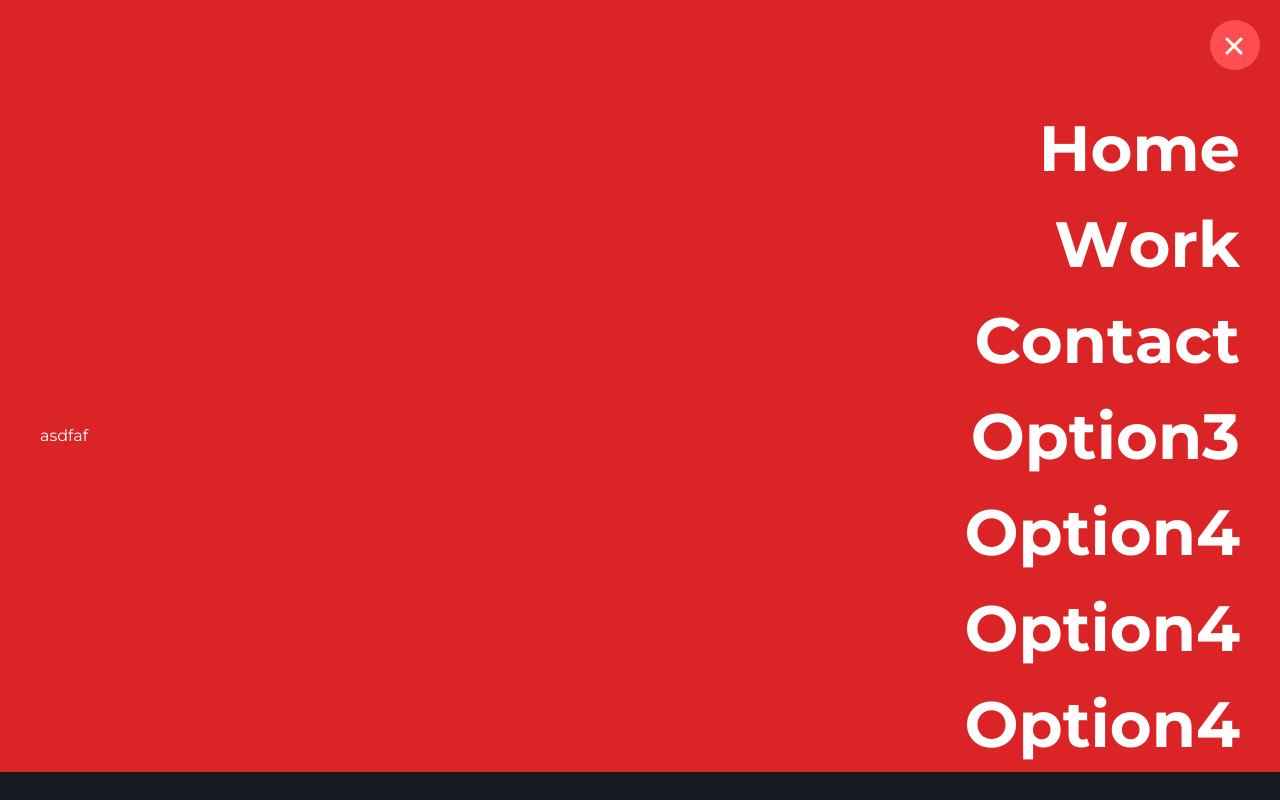
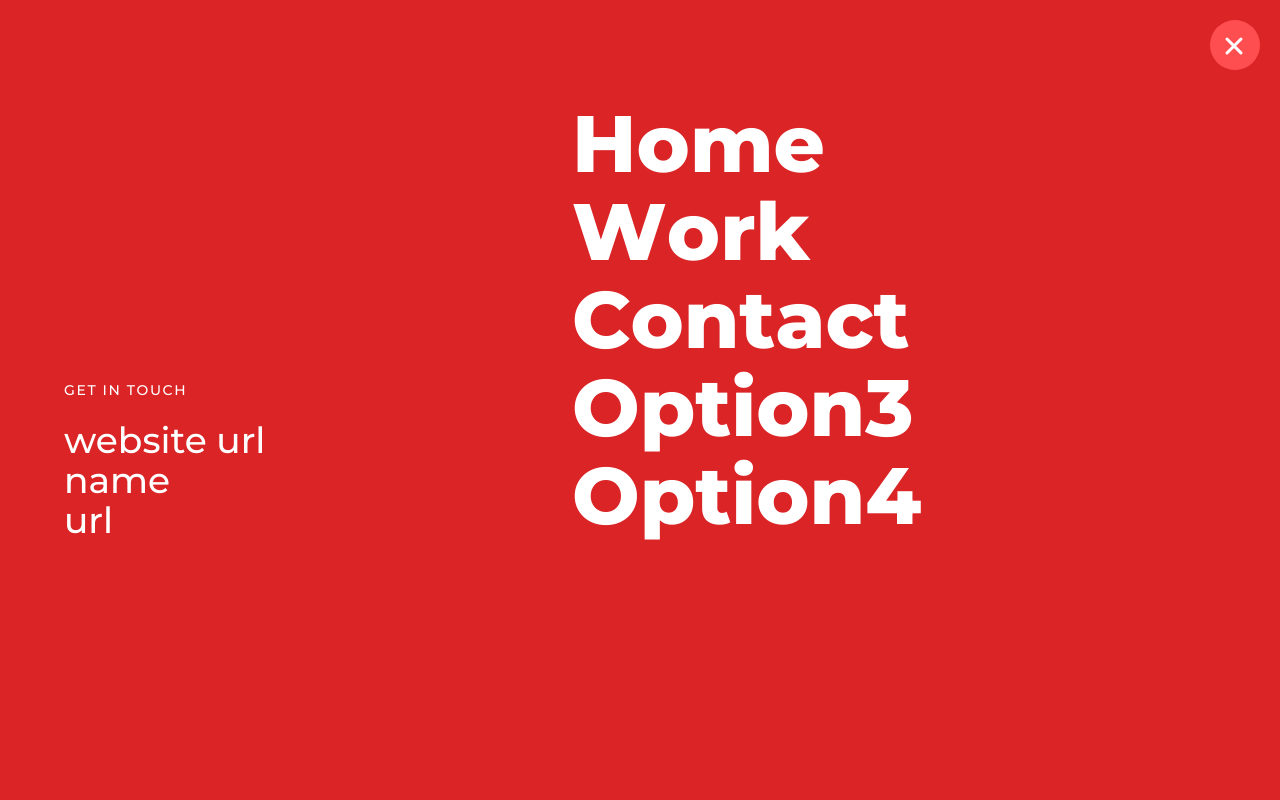
Before and after one commit to PESU-HoPES/HoPES-Website, a Next.js app: page /demo in a window 1280 px wide. Both pictures are taken after a click on the button 1235 px from the left and 45 px from the top of the page. Built offline with nearby package versions, Linux system fonts and the light colour scheme.

Commit message:
almost finalized navbar

```diff
--- a/app/components/Navbar.jsx
+++ b/app/components/Navbar.jsx
@@ -34,7 +34,7 @@ function useMenuAnimation(isOpen) {
                     {
                         transform: 'scale(0.2)',
                         opacity: 0,
-                        filter: 'blur(2px)',
+                        filter: 'blur(5px)',
                     },
                     { delay: stagger(0.03, { from: 'last' }), at: '<' },
                 ],
@@ -70,16 +70,23 @@ export default function Navbar() {
     const scope = useMenuAnimation(isOpen);
 
     return (
-        <div ref={scope} className='z-50'>
-            <nav className='menu fixed right-0 top-0 z-50 w-full translate-x-full transform bg-primary-700 pt-[100px]'>
-                <div className='no-scroll flex items-center justify-between h-full gap-3 px-10'>
-                    <div>asdfaf</div>
-                    <ul className='flex flex-col justify-end text-right'>
+        <div ref={scope} className='z-50 overflow-scroll'>
+            <nav className='fixed right-0 top-0 z-50 w-full min-h-[100dvh] translate-x-full transform bg-primary-700 pt-[100px]'>
+                <div className='min-h-full flex flex-col-reverse sm:flex-row items-start sm:items-end px-10 sm:px-16 sm:justify-between justify-start h-full gap-x-3 gap-y-12'>
+                    <div className='flex-grow font-medium flex flex-col gap-y-5'>
+                        <p className='tracking-[0.1rem] text-sm'>GET IN TOUCH</p>
+                        <div className="text-3xl sm:text-4xl">
+                            <h1>website url</h1>
+                            <h1>name</h1>
+                            <h1>url</h1>
+                        </div>
+                    </div>
+                    <ul className='flex flex-col flex-grow'>
                         {navlinks.map((navlink) => (
                             <motion.li
                                 key={navlink.id}
-                                className='inline-block'
-                                whileHover={{ x: -80, scale: 1.2 }}
+                                className='inline-block -my-2 md:-my-4'
+                                whileHover={{ x: 50, scale: 1.1 }}
                             >
                                 {navlink.title.split('').map((c, index) => (
                                     <Link
@@ -88,8 +95,8 @@ export default function Navbar() {
                                         href={navlink.href}
                                     >
                                         <motion.span
-                                            whileHover={{ backgroundColor: 'red' }}
-                                            className='word inline-block text-[4rem] font-bold'
+                                            // whileHover={{ backgroundColor: 'red' }}
+                                            className='word inline-block md:text-[5rem] sm:text-[4rem] text-[3.5rem] font-extrabold '
                                         >
                                             {c}
                                         </motion.span>
--- a/app/globals.css
+++ b/app/globals.css
@@ -76,3 +76,36 @@ body {
   -webkit-text-fill-color: transparent;
   -moz-text-fill-color: transparent;
 }
+
+
+/*
+.navbar {
+  position: fixed;
+  bottom: 0;
+  left: 0;
+  right: 0;
+  display: flex;
+  justify-content: flex-start;
+  align-items: center;
+  padding: 20px;
+  border-top: 1px dotted pink;
+
+  font-size: 14px;
+  line-height: 14px;
+}
+*/
+
+.navbar {
+  /* background-image: radial-gradient(
+      circle at 50% 50%,
+      #333333dd 20%,
+      #fffd 20.5%,
+      #fffd 49.5%,
+      #333d 50%
+      ); */
+  background-size: 15px 15px;
+  background-color: transparent;
+  backdrop-filter: blur(20px);
+  -webkit-backdrop-filter: blur(20px);
+  -moz-backdrop-filter: blur(20px);
+}
--- a/app/layout.js
+++ b/app/layout.js
@@ -17,7 +17,7 @@ export default function RootLayout({ children }) {
       <body className={`${montserrat.className} bg-background text-white`}>
         <Cursor />
 
-        <nav className='z-50 fixed top-0 border-b border-b-primary-700 w-full h-[88px] bg-background '>
+        <nav className='navbar z-50 fixed top-0 border-b border-b-primary-700 w-full h-[88px] bg-background '>
           <Navbar />
         </nav>
         <div className='mt-28 sm:mx-4 md:mx-6'>
--- a/constants.js
+++ b/constants.js
@@ -24,14 +24,14 @@ export const navlinks = [
         title: 'Option4',
         href:'option',
     },
-    {
-        id: 7,
-        title: 'Option4',
-        href:'option',
-    },
-    {
-        id: 6,
-        title: 'Option4',
-        href:'option',
-    },
+    // {
+    //     id: 7,
+    //     title: 'Option4',
+    //     href:'option',
+    // },
+    // {
+    //     id: 6,
+    //     title: 'Option4',
+    //     href:'option',
+    // },
 ]
```
